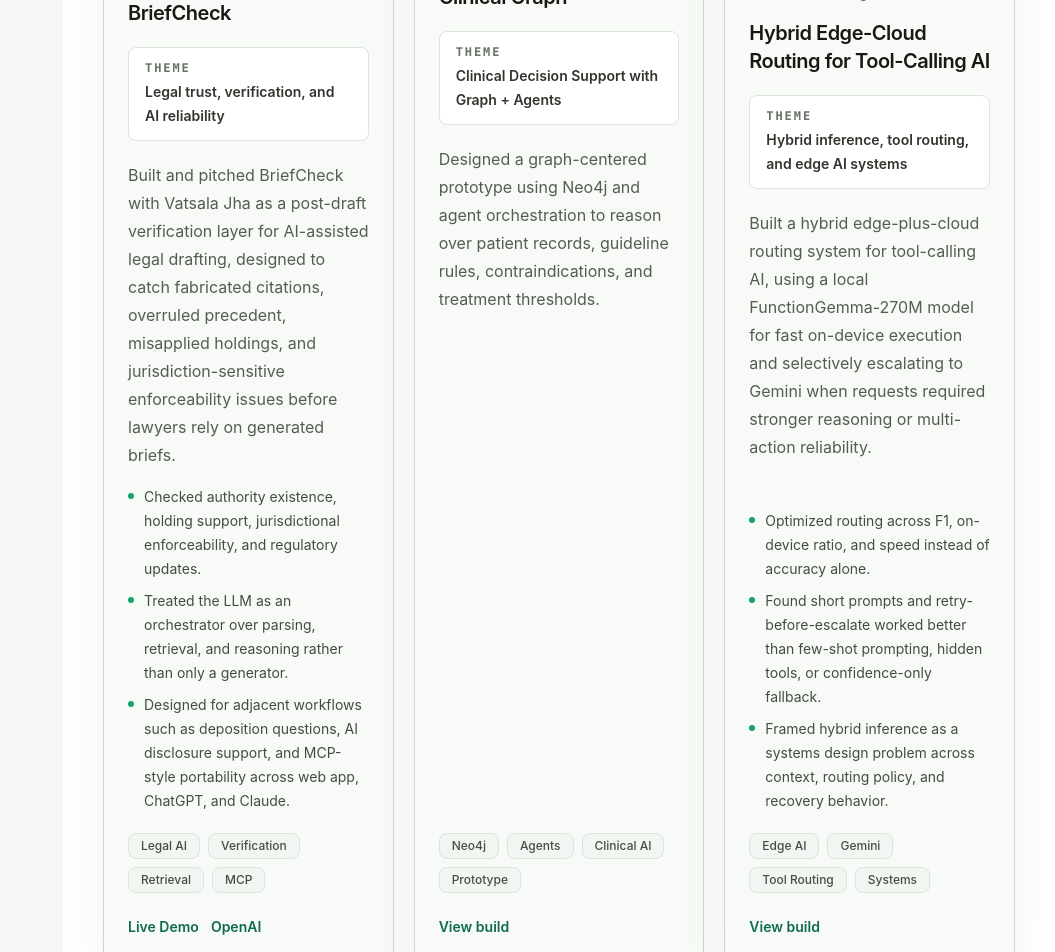
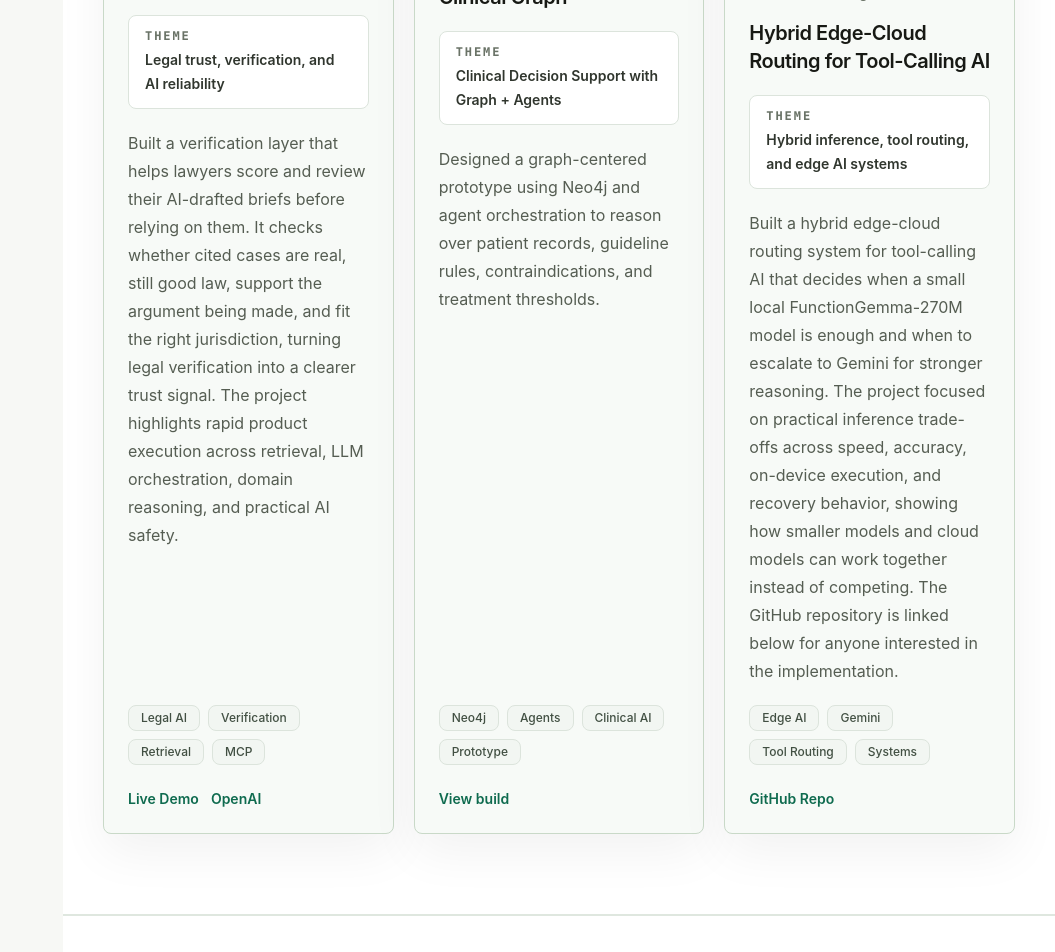
Before and after one commit to Noshitha/noshitha-juttu-portfolio, a Next.js app: page / in a window 1280 px wide. Shown: the part 5540-6492 px from the top of the page, without its empty margins (225-1280 px from the left). Built offline with nearby package versions, Linux system fonts and the light colour scheme.

Commit message:
Refine hackathon project descriptions

```diff
--- a/app/page.tsx
+++ b/app/page.tsx
@@ -627,11 +627,22 @@ export default function Home() {
             description={siteContent.sections.hackathons.description}
           />
           <div className="grid gap-5 md:grid-cols-3">
-            {siteContent.hackathons.map((build) => (
-              <article
-                className="flex min-h-[440px] flex-col rounded-lg border border-[#c9d9c8] bg-[#f7faf7] p-6 shadow-[0_18px_50px_rgba(23,25,20,0.055)]"
-                key={build.title}
-              >
+            {siteContent.hackathons.map((build) => {
+              const insights =
+                "insights" in build && Array.isArray(build.insights)
+                  ? (build.insights as string[])
+                  : [];
+              const links =
+                "links" in build && Array.isArray(build.links)
+                  ? (build.links as { label: string; href: string }[])
+                  : null;
+              const fallbackLink = "link" in build ? build.link : "#";
+
+              return (
+                <article
+                  className="flex min-h-[440px] flex-col rounded-lg border border-[#c9d9c8] bg-[#f7faf7] p-6 shadow-[0_18px_50px_rgba(23,25,20,0.055)]"
+                  key={build.title}
+                >
                 <div className="flex items-start justify-between gap-4">
                   <div>
                     <p className="font-mono text-xs font-semibold uppercase tracking-[0.16em] text-[#13795b]">
@@ -659,9 +670,9 @@ export default function Home() {
                 <p className="mt-5 flex-1 leading-7 text-[#555d52]">
                   {build.description}
                 </p>
-                {"insights" in build && build.insights ? (
+                {insights.length > 0 ? (
                   <ul className="mt-4 grid gap-2">
-                    {build.insights.slice(0, 3).map((insight) => (
+                    {insights.slice(0, 3).map((insight) => (
                       <li
                         className="flex gap-2.5 text-sm leading-6 text-[#444c42]"
                         key={insight}
@@ -676,8 +687,8 @@ export default function Home() {
                   <Tags items={build.tags} />
                 </div>
                 <div className="mt-6 flex flex-wrap gap-3">
-                  {"links" in build && build.links
-                    ? build.links.map((link) => (
+                  {links
+                    ? links.map((link) => (
                         <a
                           className="inline-flex text-sm font-semibold text-[#0f6b4f] hover:text-[#171914]"
                           href={link.href}
@@ -689,14 +700,15 @@ export default function Home() {
                     : (
                         <a
                           className="inline-flex text-sm font-semibold text-[#0f6b4f] hover:text-[#171914]"
-                          href={build.link}
+                          href={fallbackLink}
                         >
                           {siteContent.sections.hackathons.linkLabel}
                         </a>
                       )}
                 </div>
               </article>
-            ))}
+              );
+            })}
           </div>
         </div>
       </section>
--- a/data/siteContent.ts
+++ b/data/siteContent.ts
@@ -258,19 +258,13 @@ export const siteContent = {
     {
       title: "BriefCheck",
       hackathon:
-        "LLM x Law Hackathon CodeX · Stanford Center for Legal Informatics",
+        "LLM x Law Hackathon · Stanford CodeX",
       theme: "Legal trust, verification, and AI reliability",
-      buildTime: "Weekend Build",
+      buildTime: "One Day Build",
       type: "Hackathon · Legal AI",
       description:
-        "Built and pitched BriefCheck with Vatsala Jha as a post-draft verification layer for AI-assisted legal drafting, designed to catch fabricated citations, overruled precedent, misapplied holdings, and jurisdiction-sensitive enforceability issues before lawyers rely on generated briefs.",
-      insights: [
-        "Checked authority existence, holding support, jurisdictional enforceability, and regulatory updates.",
-        "Treated the LLM as an orchestrator over parsing, retrieval, and reasoning rather than only a generator.",
-        "Designed for adjacent workflows such as deposition questions, AI disclosure support, and MCP-style portability across web app, ChatGPT, and Claude.",
-      ],
+        "Built a verification layer that helps lawyers score and review their AI-drafted briefs before relying on them. It checks whether cited cases are real, still good law, support the argument being made, and fit the right jurisdiction, turning legal verification into a clearer trust signal. The project highlights rapid product execution across retrieval, LLM orchestration, domain reasoning, and practical AI safety.",
       tags: ["Legal AI", "Verification", "Retrieval", "MCP"],
-      link: "https://lnkd.in/gQusAN5v",
       links: [
         { label: "Live Demo", href: "https://lnkd.in/gQusAN5v" },
         { label: "OpenAI", href: "https://lnkd.in/gTwXXdXa" },
@@ -294,14 +288,14 @@ export const siteContent = {
       buildTime: "Hackathon Build",
       type: "Hackathon · Inference Routing",
       description:
-        "Built a hybrid edge-plus-cloud routing system for tool-calling AI, using a local FunctionGemma-270M model for fast on-device execution and selectively escalating to Gemini when requests required stronger reasoning or multi-action reliability.",
-      insights: [
-        "Optimized routing across F1, on-device ratio, and speed instead of accuracy alone.",
-        "Found short prompts and retry-before-escalate worked better than few-shot prompting, hidden tools, or confidence-only fallback.",
-        "Framed hybrid inference as a systems design problem across context, routing policy, and recovery behavior.",
+        "Built a hybrid edge-cloud routing system for tool-calling AI that decides when a small local FunctionGemma-270M model is enough and when to escalate to Gemini for stronger reasoning. The project focused on practical inference trade-offs across speed, accuracy, on-device execution, and recovery behavior, showing how smaller models and cloud models can work together instead of competing. The GitHub repository is linked below for anyone interested in the implementation.",
+      tags: ["Edge AI", "Gemini", "Tool Routing", "Systems"],
+      links: [
+        {
+          label: "GitHub Repo",
+          href: "https://github.com/Noshitha/functiongemma-hackathon",
+        },
       ],
-      tags: ["Edge AI", "Gemini", "Tool Routing", "Systems"],
-      link: "https://github.com/Noshitha",
     },
   ],
   publications: [
```
